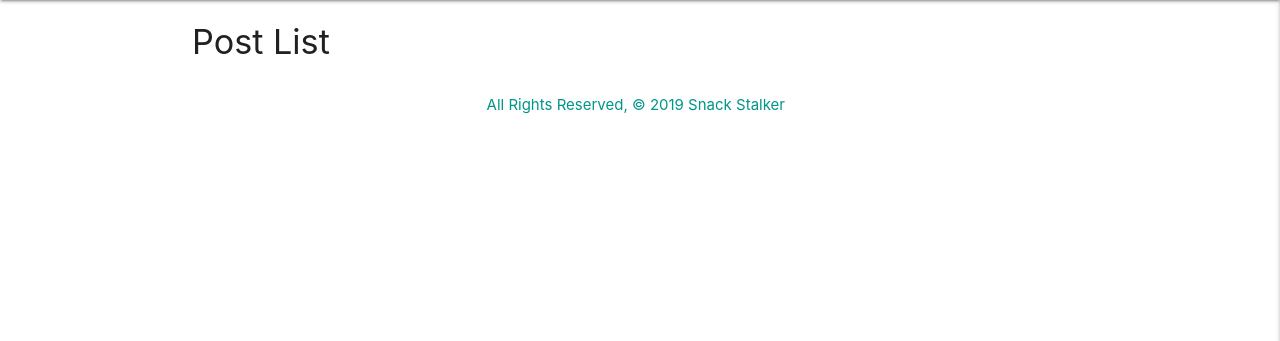
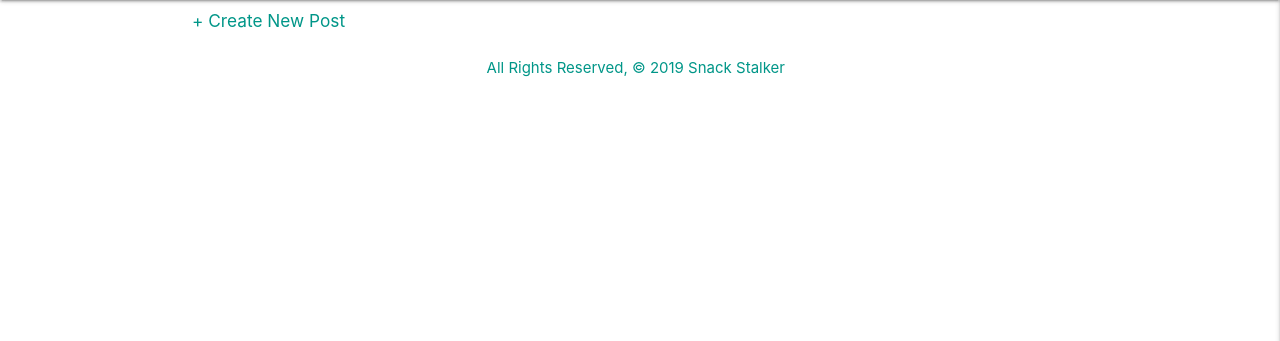
Before and after one commit to Codeebk/snackstalker1, a Django app: page /posts/ in a window 1280 px wide. Shown: the part 79-420 px from the top of the page. Run offline with Django 3.2, Linux system fonts and the light colour scheme; data that the repository does not hold is empty; some web fonts are replaced.

Commit message:
add create new post to posts index and add create account button to login page

```diff
--- a/main_app/templates/posts/index.html
+++ b/main_app/templates/posts/index.html
@@ -1,7 +1,11 @@
 {% extends 'base.html' %}
 {% block content %}
 
-<h4>Post List</h4>
+{% if user.is_authenticated %}
+<h6><a href="{% url 'posts_create' %}">+ Create New Post</a></h6>
+{% else %}
+<h6><a class="teal-text text-teal lighten-2" href="{% url 'login' %}">+ Create New Post</a></h6>
+{% endif %}
 
 {% for post in posts %}
 <a href="{% url 'detail' post.id %}">
--- a/main_app/templates/registration/login.html
+++ b/main_app/templates/registration/login.html
@@ -16,6 +16,9 @@
   <input type="submit" class="btn" value="login">
   <input type="hidden" name="next" value="{{ next }}">
 </form>
+
+<h6>Don't have an account?</h6>
+<a class="btn teal darken-4" href="{% url 'signup' %}">Create Account</a>
 </div>
 </div>
 
--- a/main_app/templates/registration/signup.html
+++ b/main_app/templates/registration/signup.html
@@ -1,7 +1,7 @@
 {% extends 'base.html' %}
 {% block content %}
 
-<h1>Sign Up</h1>
+<h3 class="grey-text text-darken-4">Create an Account</h3>
 
 {% if error_message %}<p class="red-text">{{ error_message }}</p>{% endif %}
 
```
